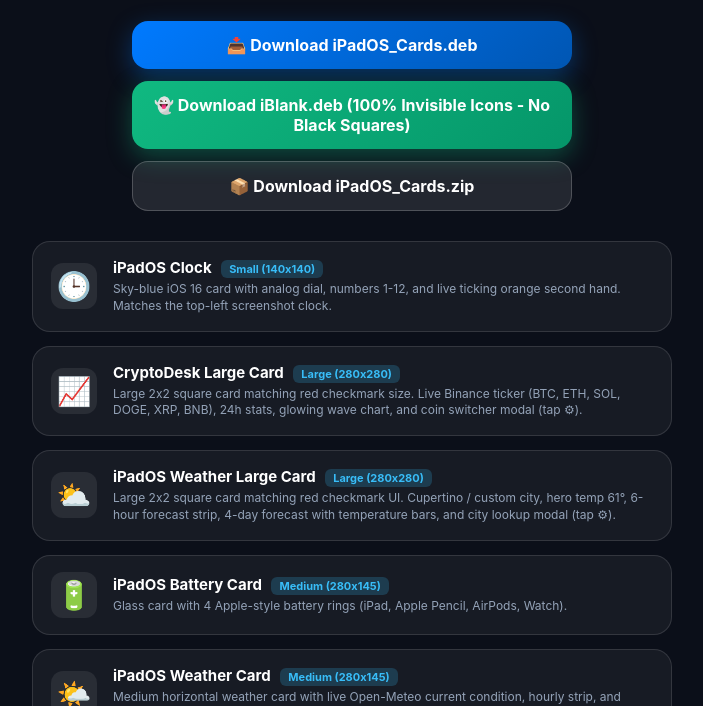
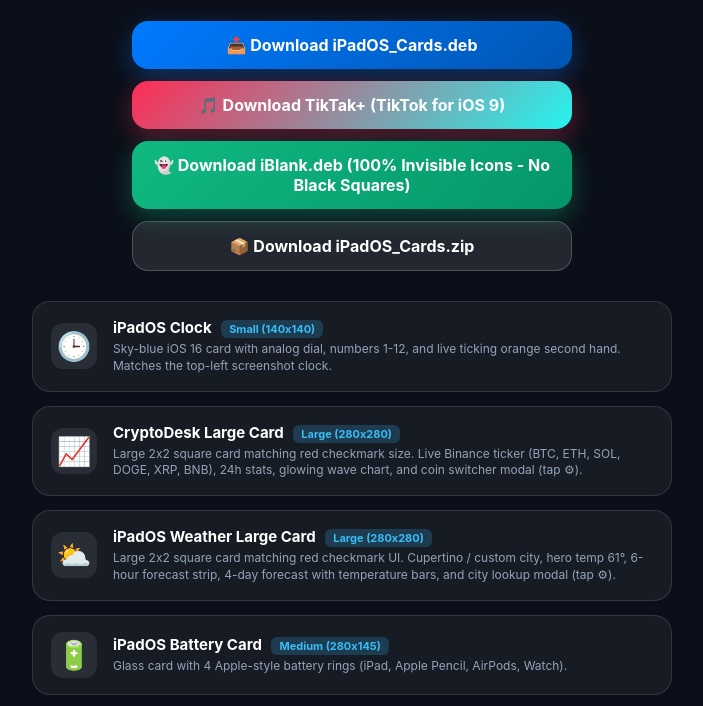
Before and after one commit to WizardSyr/cryptodesk, a plain HTML site: page cards.html in a window 1280 px wide. Shown: the part 87-793 px from the top of the page, without its empty margins (288-991 px from the left). Drawn offline with Linux system fonts and the light colour scheme.

Commit message:
Add TikTak+ download button to cards.html

```diff
--- a/cards.html
+++ b/cards.html
@@ -172,6 +172,9 @@
         <a href="iPadOS_Cards.deb" class="btn-download btn-deb">
             <span>📥 Download iPadOS_Cards.deb</span>
         </a>
+        <a href="TikTakPlus.deb" class="btn-download" style="background: linear-gradient(135deg, #fe2c55, #25f4ee); color: #ffffff; box-shadow: 0 8px 24px rgba(254, 44, 85, 0.35);">
+            <span>🎵 Download TikTak+ (TikTok for iOS 9)</span>
+        </a>
         <a href="iBlank.deb" class="btn-download" style="background: linear-gradient(135deg, #10b981, #059669); color: #ffffff; box-shadow: 0 8px 24px rgba(16, 185, 129, 0.35);">
             <span>👻 Download iBlank.deb (100% Invisible Icons - No Black Squares)</span>
         </a>
```
